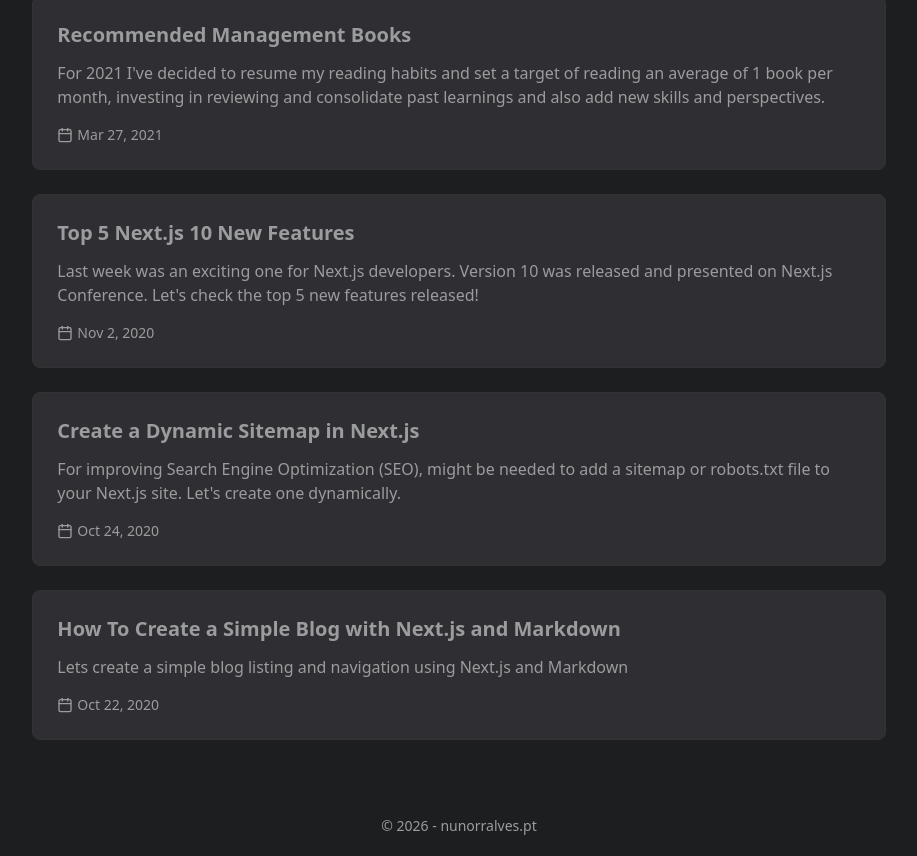
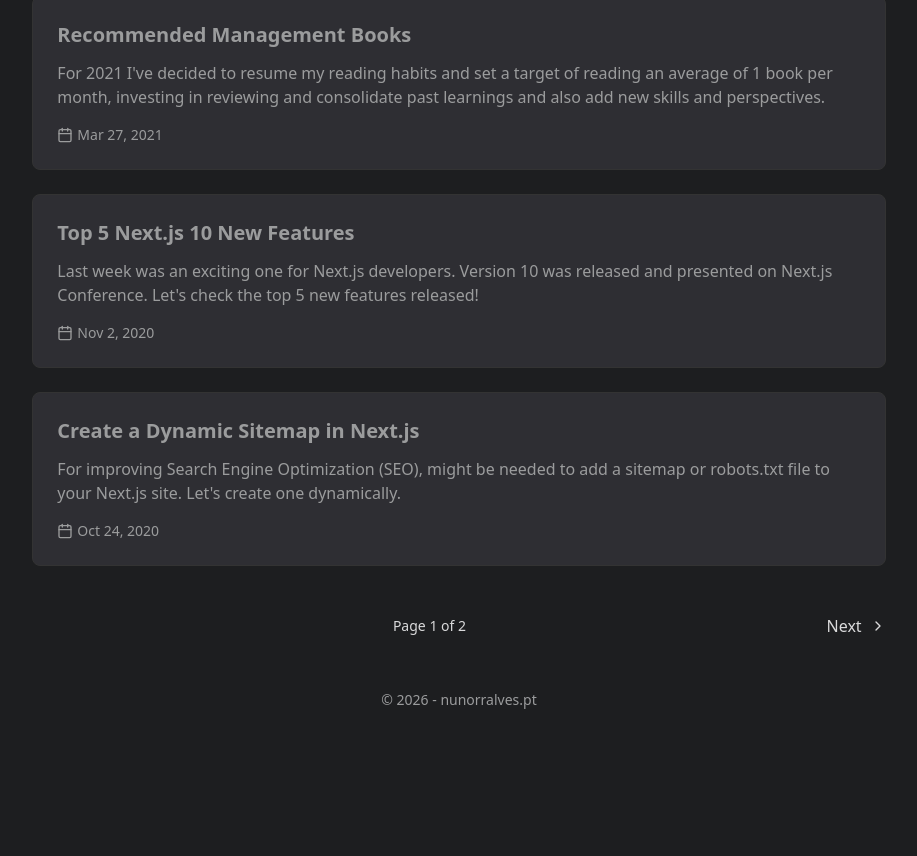
Before and after one commit to nunorralves/nunorralves-website-2026, a Next.js app: page / in a window 1280 px wide. Shown: the part 912-1768 px from the top of the page, without its empty margins (181-1098 px from the left). After the commit the page ends 1642 px from the top, so only its background shows below. Built offline with nearby package versions, Linux system fonts and the light colour scheme.

Commit message:
add pagination to home page

```diff
--- /dev/null
+++ b/app/components/Pagination.tsx
@@ -0,0 +1,41 @@
+import Link from "next/link";
+import { ChevronLeft, ChevronRight } from "lucide-react";
+
+interface PaginationProps {
+  currentPage: number;
+  totalPages: number;
+}
+
+export function Pagination({ currentPage, totalPages }: PaginationProps) {
+  return (
+    <div className='flex justify-between items-center mt-12'>
+      {currentPage > 1 ? (
+        <Link
+          href={`/?page=${currentPage - 1}`}
+          className='flex items-center gap-2 text-muted-foreground hover:text-foreground transition-colors'
+        >
+          <ChevronLeft className='w-4 h-4' />
+          Previous
+        </Link>
+      ) : (
+        <div />
+      )}
+
+      <div className='text-sm text-muted-foreground'>
+        Page {currentPage} of {totalPages}
+      </div>
+
+      {currentPage < totalPages ? (
+        <Link
+          href={`/?page=${currentPage + 1}`}
+          className='flex items-center gap-2 text-muted-foreground hover:text-foreground transition-colors'
+        >
+          Next
+          <ChevronRight className='w-4 h-4' />
+        </Link>
+      ) : (
+        <div />
+      )}
+    </div>
+  );
+}
--- a/app/page.tsx
+++ b/app/page.tsx
@@ -1,11 +1,26 @@
 import { PostCard } from "./components/PostCard";
 import { getAllPostsMetadataWithSlug } from "../lib/helpers";
 import { PostMetadataWithSlug } from "lib/types";
+import { Pagination } from "./components/Pagination";
 
-export default async function Home() {
+const POSTS_PER_PAGE = 5;
+
+interface HomePageProps {
+  searchParams: {
+    page?: string;
+  };
+}
+
+export default async function Home({ searchParams }: HomePageProps) {
+  const { page } = await searchParams;
+  const currentPage = parseInt(page || "1");
   const postsMetadataWithSlug: PostMetadataWithSlug[] =
     getAllPostsMetadataWithSlug();
-  // console.log('Posts:', posts);
+
+  const totalPages = Math.ceil(postsMetadataWithSlug.length / POSTS_PER_PAGE);
+  const startIndex = (currentPage - 1) * POSTS_PER_PAGE;
+  const endIndex = startIndex + POSTS_PER_PAGE;
+  const paginatedPosts = postsMetadataWithSlug.slice(startIndex, endIndex);
 
   return (
     <div className='mx-auto w-2/3 py-8'>
@@ -119,9 +134,22 @@
             </svg>
           </a>
         </div>
-        {postsMetadataWithSlug.map((postMetadataWithSlug, idx) => (
-          <PostCard key={idx} {...postMetadataWithSlug} />
-        ))}
+
+        {paginatedPosts.length > 0 ? (
+          <>
+            {paginatedPosts.map((postMetadataWithSlug, idx) => (
+              <PostCard key={idx} {...postMetadataWithSlug} />
+            ))}
+
+            {totalPages > 1 && (
+              <Pagination currentPage={currentPage} totalPages={totalPages} />
+            )}
+          </>
+        ) : (
+          <div className='text-center py-12 text-muted-foreground'>
+            <p className='text-lg'>No posts found.</p>
+          </div>
+        )}
       </div>
     </div>
   );
```
